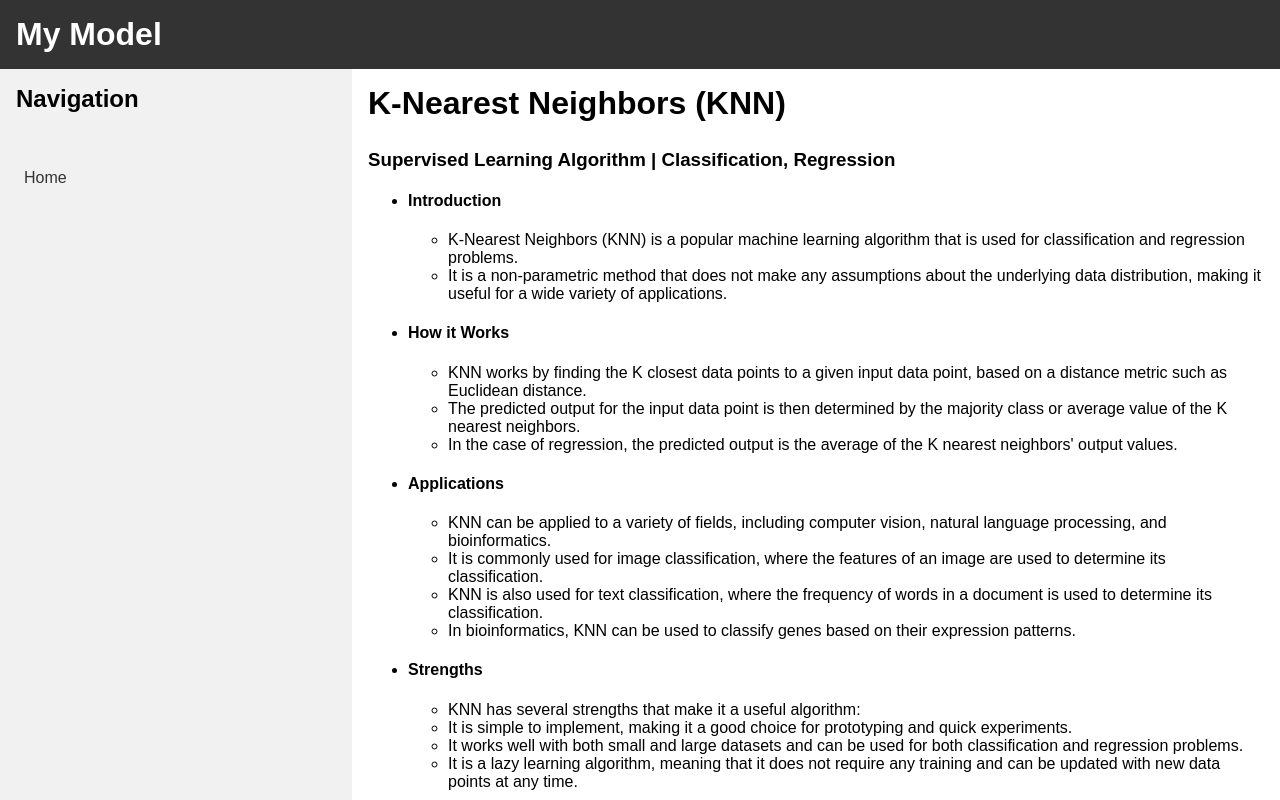
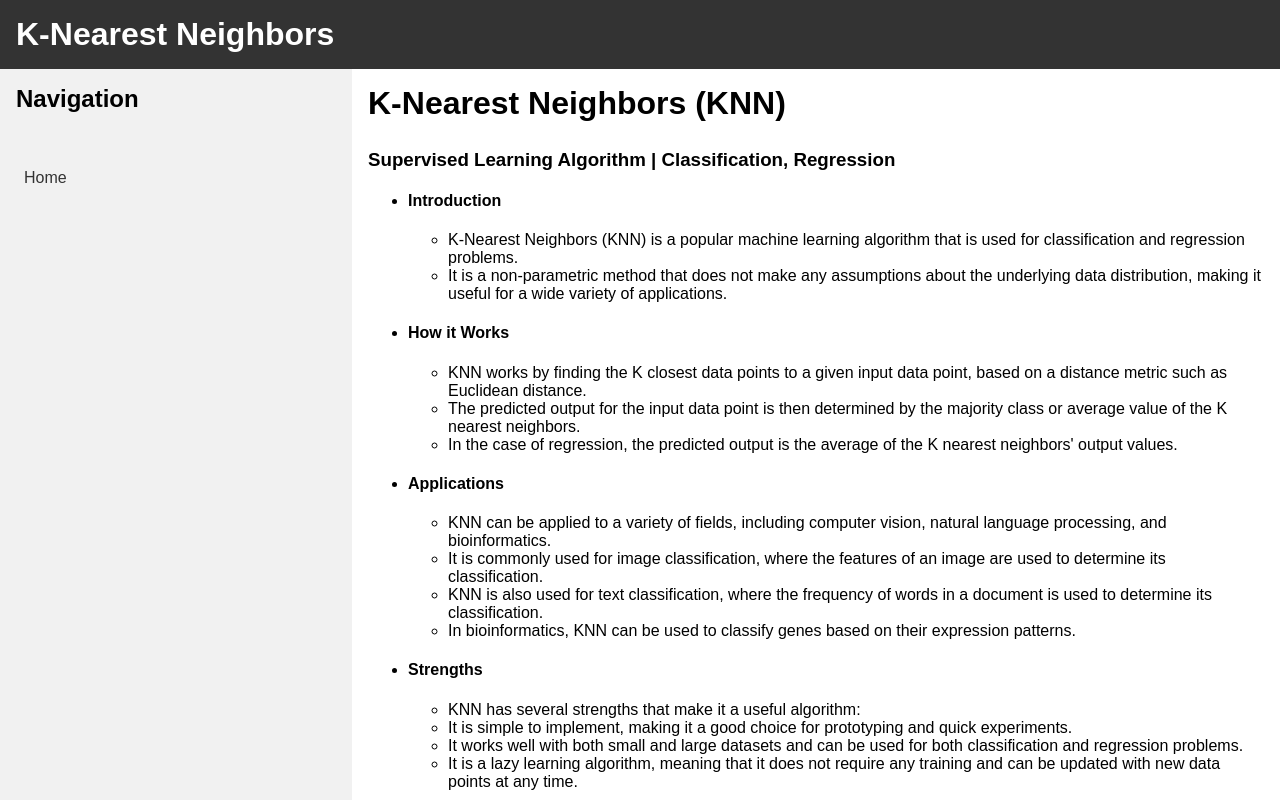
Before and after one commit to Sami-ul/Data-Science-Notebooks, a plain HTML site: page k-nearest-neighbors.html in a window 1280 px wide. Shown: the top 800 px of the page. Drawn offline with Linux system fonts and the light colour scheme.

Commit message:
update title

```diff
--- a/k-nearest-neighbors.html
+++ b/k-nearest-neighbors.html
@@ -107,7 +107,7 @@
   </head>
   <body>
     <header>
-      <h1>My Model</h1>
+      <h1>K-Nearest Neighbors</h1>
     </header>
     <div class="container">
       <div class="navigation">
```
